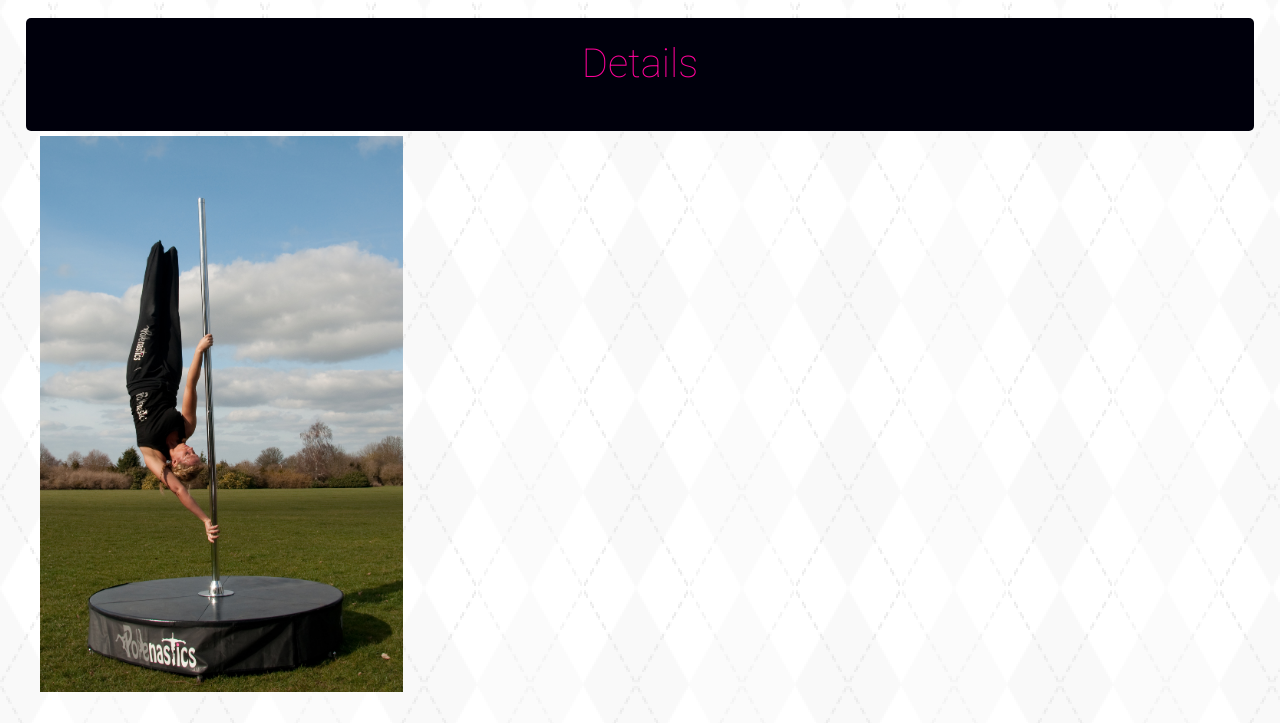
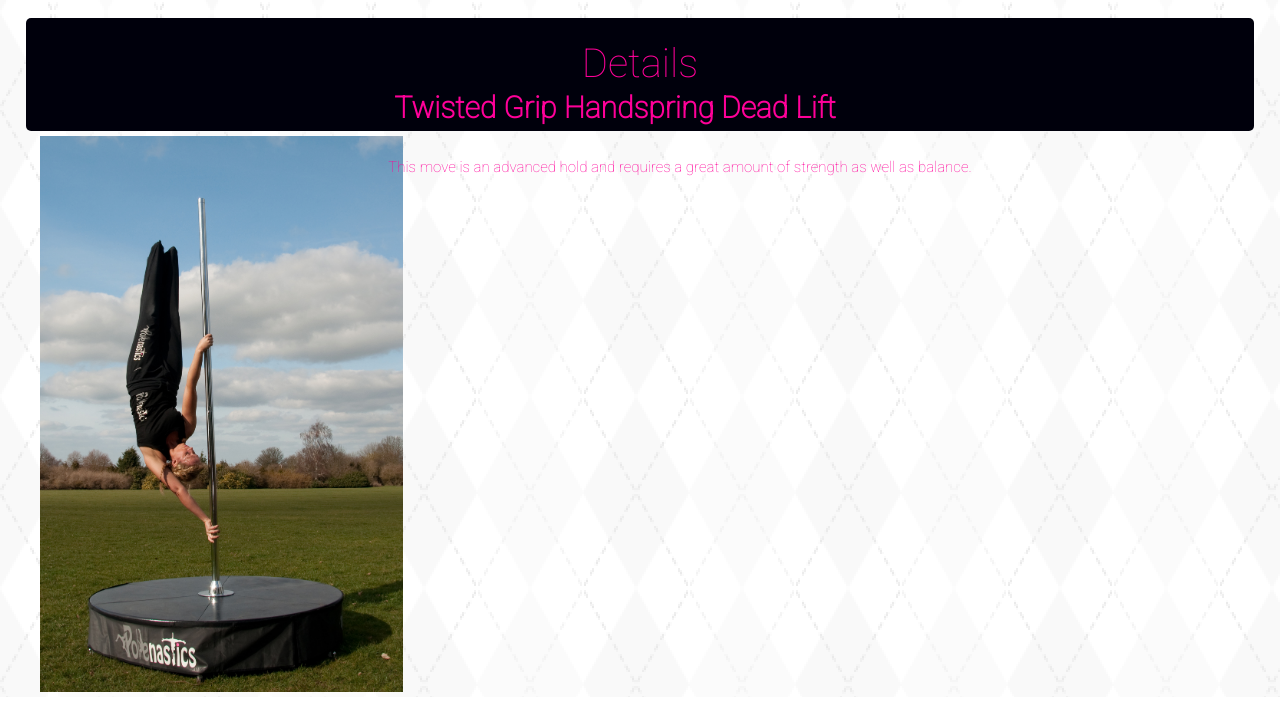
Before and after one commit to katybrunette/WSP, a plain HTML site: page Project/details.html in a window 1280 px wide. Shown: the part 180-903 px from the top of the page. After the commit the page ends 877 px from the top, so only its background shows below. Drawn offline with Linux system fonts and the light colour scheme.

Commit message:
more updates

```diff
--- a/Project/css/main.css
+++ b/Project/css/main.css
@@ -142,3 +142,21 @@ figure {
 	color: white;
 	padding: 2px 2px 2px;
 }
+
+aside h2 {
+	font-size: 3em;
+	color: #FF0099;
+	font-weight: bold;
+	margin-left: -110px;
+}
+
+aside p {
+	font-size: 1.5em;
+	color: #FF0099;
+	margin-left: 20px;
+}
+
+aside {
+	margin-top: -650px;
+	margin-left: 60px;
+}
--- a/Project/details.html
+++ b/Project/details.html
@@ -53,6 +53,11 @@
         <img src="images/pole4.jpg" width="30%" height="30%">
     </figure>
 
+    <aside>
+        <h2>Twisted Grip Handspring Dead Lift</h2>
+        <p>This move is an advanced hold and requires a great amount of strength as well as balance.</p>
+    </aside>
+
     <script type="text/javascript" src="js/bootstrap.min.js"></script>
     <script type="text/javascript" src="js/main.js"></script>
 
```
